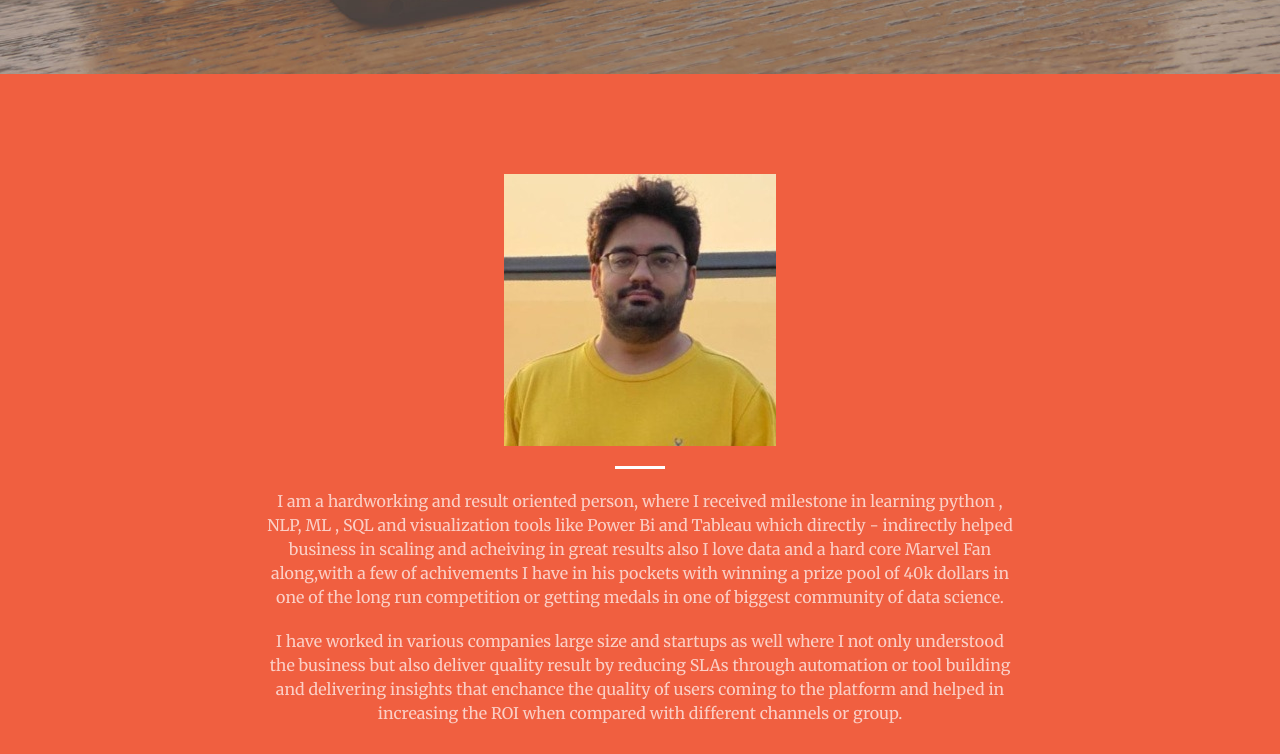
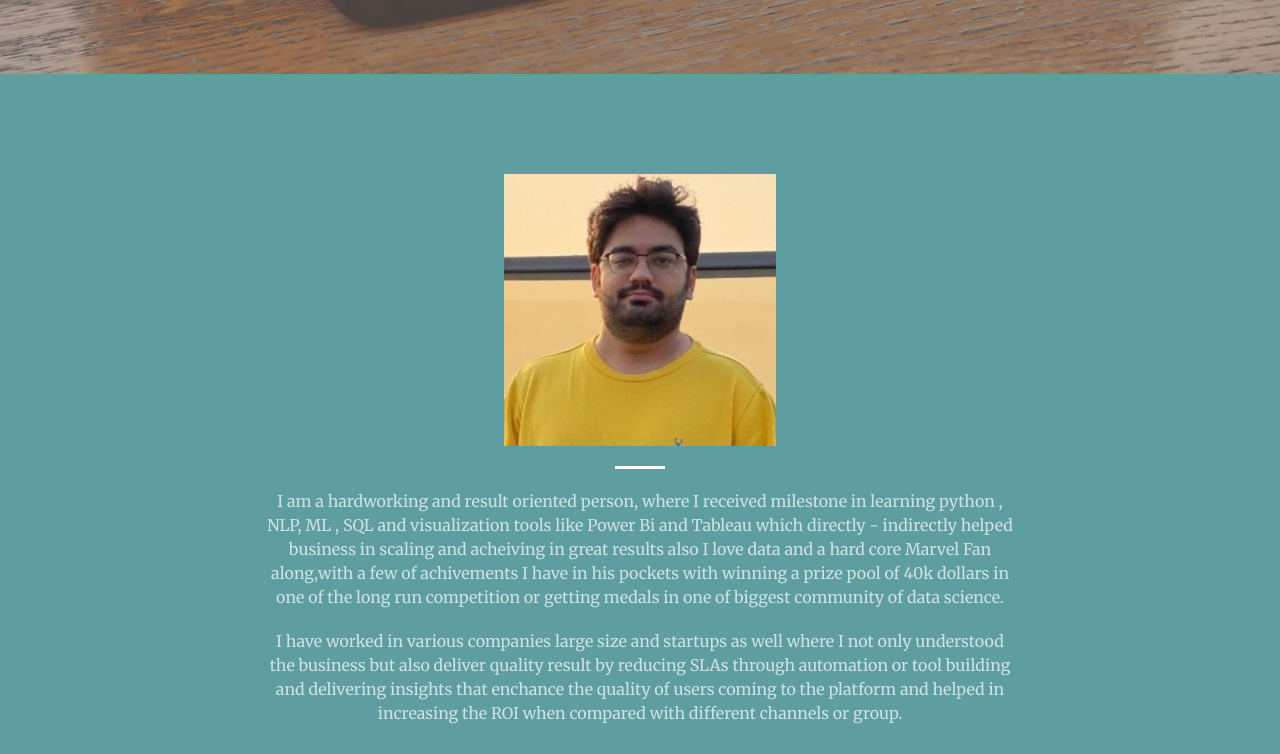
Before and after one commit to aman1391/aman1391.github.io, a plain HTML site: page index.html in a window 1280 px wide. Shown: the part 726-1480 px from the top of the page. Drawn offline with nearby package versions, Linux system fonts and the light colour scheme.

Commit message:
change_bio

```diff
--- a/css/creative.css
+++ b/css/creative.css
@@ -52,7 +52,7 @@ p {
 }
 
 .bg-primary {
-    background-color: #f05f40;
+    background-color: #5F9EA0;
 }
 
 .bg-dark {
```
